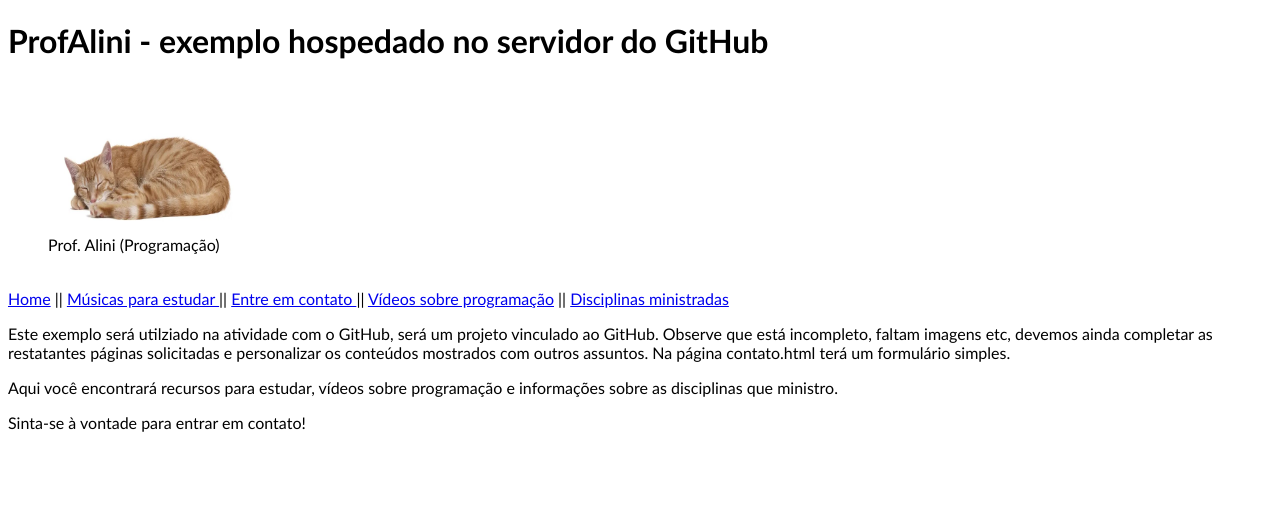
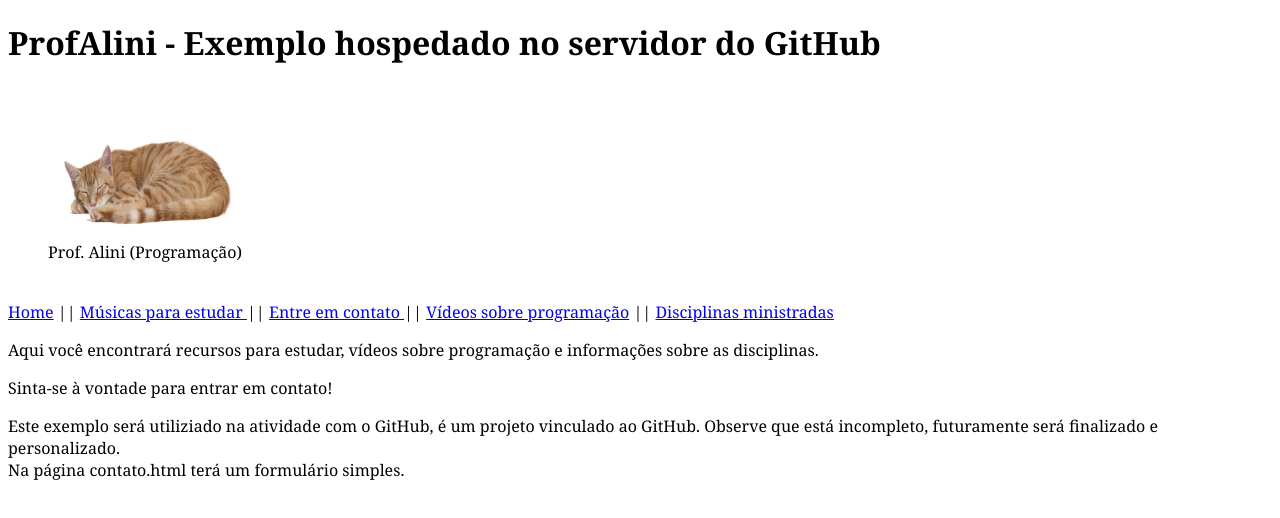
Before and after one commit to Alini-Silva/profalini, a plain HTML site: page profalini-main/index.html in a window 1280 px wide. Drawn offline with Linux system fonts and the light colour scheme.

Commit message:
Finalização

```diff
--- a/profalini-main/index.html
+++ b/profalini-main/index.html
@@ -5,12 +5,12 @@
     <meta name="viewport" content="width=device-width, initial-scale=1.0">
     <title>ProfAlini</title>
     <style>
-        body { font-family: Calibri; }
+        body { font-family: Cambria; }
     </style>
 </head>
 
 <body>
-    <h1>ProfAlini - exemplo hospedado no servidor do GitHub</h1>
+    <h1>ProfAlini - Exemplo hospedado no servidor do GitHub</h1>
     <figure>
         <img src="Imagens/sleeping-red-cat-white-background-133955521.jpg" alt="Gato" title="  Prof. Alini (Programação) " height="150" width="200">
         <figcaption> Prof. Alini (Programação)</figcaption>
@@ -25,17 +25,20 @@
     </nav>
 
     <main>
-        <p>
-            Este exemplo será utilziado na atividade com o GitHub, será um  projeto vinculado ao GitHub. Observe que está incompleto, faltam     imagens etc, devemos ainda completar as restatantes páginas     solicitadas e personalizar os conteúdos mostrados com outros    assuntos. Na página contato.html terá um formulário simples.
-        </p>
 
         <p>
-            Aqui você encontrará recursos para estudar, vídeos sobre    programação e informações sobre as disciplinas que ministro.
+            Aqui você encontrará recursos para estudar, vídeos sobre programação e informações sobre as disciplinas.
         </p>
 
         <p>
             Sinta-se à vontade para entrar em contato!
         </p>
+
+        <p>
+            Este exemplo será utiliziado na atividade com o GitHub, é um  projeto vinculado ao GitHub. Observe que está incompleto, futuramente será finalizado e personalizado.<br>
+             Na página contato.html terá um formulário simples.
+        </p>
+
     </main>
 
 
```
Also changed, not shown: profalini-main/contato.html (+1 -1 lines), profalini-main/disciplinas.html (+7 -1 lines), profalini-main/musica.html (+5 -5 lines), profalini-main/video.html (+2 -2 lines), profalini-main/Imagens/automovel.jpg (deleted), profalini-main/Imagens/portrait-funny-curious-cat-scottish-600nw-2152074937.webp (added), profalini-main/Imagens/white-cat-with-glasses-and-a-book-on-a-clean-background-closeup-2A11R62.jpg (added), 1 other file.
